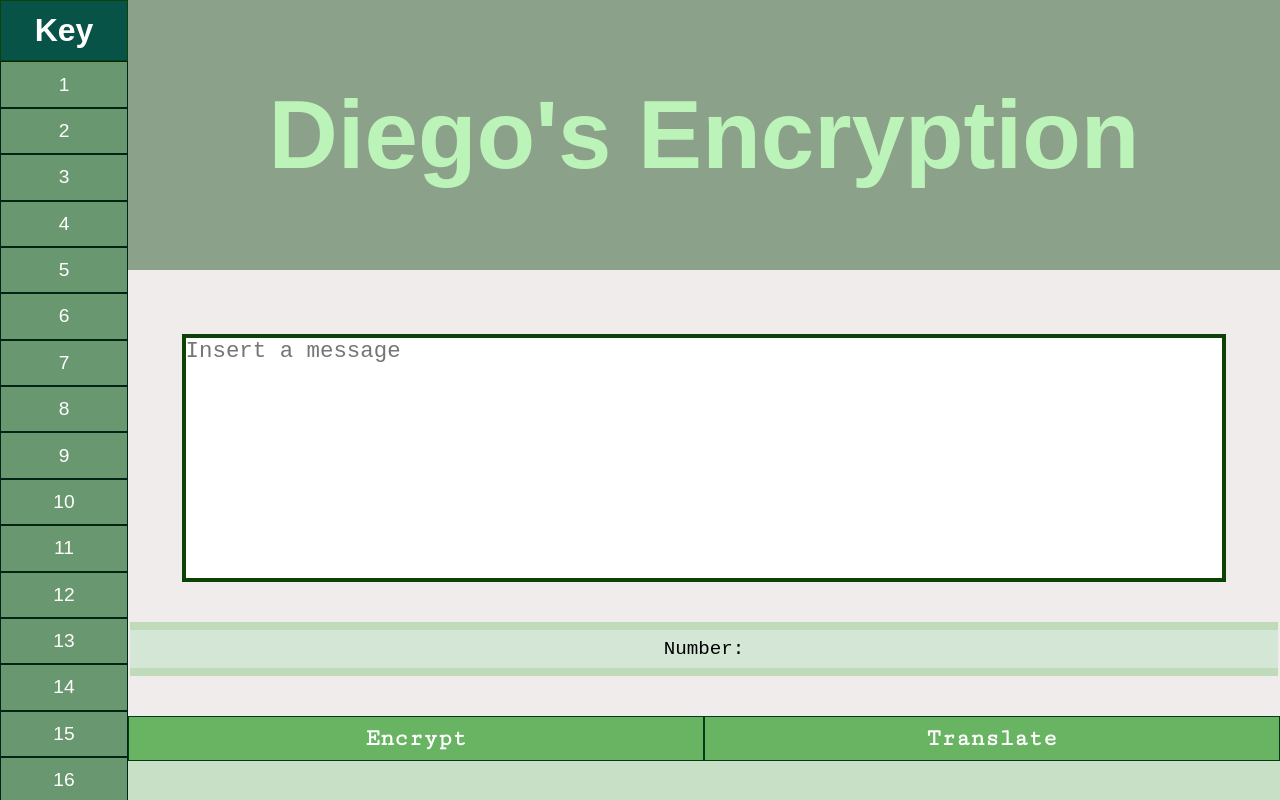
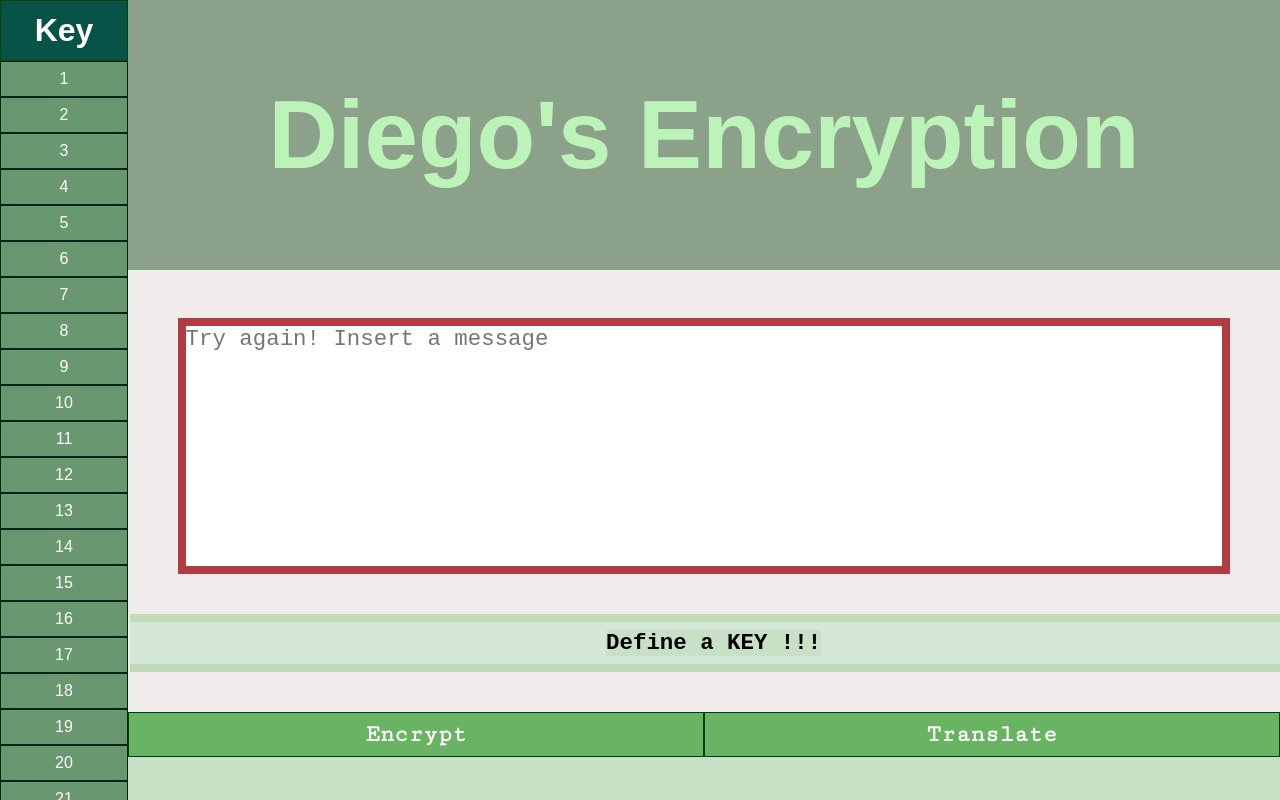
Before and after one commit to FabricioMoreno/Cesar-s-Encryption, a plain HTML site: page index.html in a window 1280 px wide. Both pictures are taken after a click on the button "Encrypt". Drawn offline with Linux system fonts and the light colour scheme.

Commit message:
Ya hay codigo de verificacion de campos y espacios vacios

```diff
--- a/index.css
+++ b/index.css
@@ -90,27 +90,24 @@
     display: flex;
     flex-direction: column;
 }
-#secondBody #text
-{
-    margin-top: 4rem;
-    border: 0.25rem solid rgb(13, 66, 6);
-    font-size: 1.4rem;
-    font-family: 'Source Code Pro', monospace;
-    background: #ffffff;
-}
 #secondBody p
 {
     background: rgb(212, 230, 214);
     text-align: center;
     margin: 2.5rem 0.1rem;
     font-family: 'Source Code Pro', monospace;
-    font-size: 1.2rem;
+    font-size: 1.4rem;
     padding: 0.5rem;
     border-top: 0.5rem  solid rgb(192, 219, 185);
     border-bottom: 0.5rem  solid rgb(192, 219, 185);
 }
-#text
+
+.text
 {
+    border: 0.25rem solid rgb(13, 66, 6);
+    font-size: 1.4rem;
+    font-family: 'Source Code Pro', monospace;
+    background: #ffffff;
     margin: 3rem auto 0 auto;
     min-width: 90%;
     max-width: 90%;
@@ -138,3 +135,24 @@
     font-weight: bold;
     font-size: 1.5rem;
 }
+
+/*-----------JS-----------*/
+.error
+{
+    border: 0.5rem solid rgb(177, 61, 67);
+    font-size: 1.4rem;
+    font-family: 'Source Code Pro', monospace;
+    background: #ffffff;
+    margin: 3rem auto 0 auto;
+    min-width: 90%;
+    max-width: 90%;
+    min-height: 15rem;
+    max-height: 15rem;
+    resize: none;
+}
+
+.errorKey{
+    display: block;
+    width: 100%;
+    background: #9dd6b3;
+}
--- a/index.html
+++ b/index.html
@@ -14,6 +14,34 @@
             <div id="key">
                 <div id="keyNumber" class="resize">
                     <h1>Key</h1>
+                    <input type="button" class="number" value="1">
+                    <input type="button" class="number" value="2">
+                    <input type="button" class="number" value="3">
+                    <input type="button" class="number" value="4">
+                    <input type="button" class="number" value="5">
+                    <input type="button" class="number" value="6">
+                    <input type="button" class="number" value="7">
+                    <input type="button" class="number" value="8">
+                    <input type="button" class="number" value="9">
+                    <input type="button" class="number" value="10">
+                    <input type="button" class="number" value="11">
+                    <input type="button" class="number" value="12">
+                    <input type="button" class="number" value="13">
+                    <input type="button" class="number" value="14">
+                    <input type="button" class="number" value="15">
+                    <input type="button" class="number" value="16">
+                    <input type="button" class="number" value="17">
+                    <input type="button" class="number" value="18">
+                    <input type="button" class="number" value="19">
+                    <input type="button" class="number" value="20">
+                    <input type="button" class="number" value="21">
+                    <input type="button" class="number" value="22">
+                    <input type="button" class="number" value="23">
+                    <input type="button" class="number" value="24">
+                    <input type="button" class="number" value="25">
+                    <input type="button" class="number" value="26">
+                    <input type="button" class="number" value="27">
+                   <!--
                     <button class="number">1</button>
                     <button class="number">2</button>
                     <button class="number">3</button>
@@ -41,6 +69,7 @@
                     <button class="number">25</button>
                     <button class="number">26</button>
                     <button class="number">27</button>
+                   -->
                 </div>
             </div>
         </div>
@@ -48,15 +77,16 @@
             <div id="encrypt">
                 <h1>Diego's Encryption</h1>
                 <div id="secondBody">
-                    <textarea name="" id="text" placeholder="Insert a message"></textarea>
-                    <p>Number:</p>
+                    <textarea class="text" name="" id="text" placeholder="Insert a message"></textarea>
+                    <p id="txtNumber">Number:</p>
                 </div>
                 <div id="button">
-                    <button class="button">Encrypt</button>
-                    <button class="button">Translate</button>
+                    <button class="button" id="btnEncrypt">Encrypt</button>
+                    <button class="button" id="btnTranslate">Translate</button>
                 </div>
             </div>
         </div>
     </div>
+    <script src="index.js"></script>
 </body>
 </html>
--- /dev/null
+++ b/index.js
@@ -0,0 +1,83 @@
+var keyNumber = document.getElementById("keyNumber");
+var key = keyNumber.getElementsByTagName("input");
+var txtNumber = document.getElementById("txtNumber");
+var cadenaBtn = document.getElementById("button");
+var btn = cadenaBtn.getElementsByTagName("button");
+var btnEncrypt = document.getElementById("btnEncrypt");
+var btnTranslate = document.getElementById("btnTranslate");
+var num;
+console.log(btn[0]);
+
+/*Insertar numero en la barra de NUMBER:*/
+function insertNumber(num){
+    txtNumber.innerHTML = "Number: "+num;
+}
+function btnKey(){
+    var number = this.value;
+    insertNumber(number);
+    num = number;
+}
+function KeyListener(){
+    for(var i=0;i<key.length;i++){
+        key[i].addEventListener("click",btnKey);
+    }
+}
+KeyListener();
+/*-------------------ENCRIPTAR--------*/
+/*HACER LA CONVERSION DE ENCRYPT Y TRASLATE, FORMAR UN ARREGLO */
+function translate(num,txt){
+    alert("transalte"+txt+num);
+}
+function encrypt(num,txt){
+    alert("encrypt"+txt+num);
+}
+function comprobarCampos(num,txt){
+    var setClass = document.getElementById("text");
+    if(num==undefined | txt == ""){
+        if(num == undefined){
+            txtNumber.innerHTML = "<b>Define a KEY !!!</b>";
+            txtNumber.setAttribute("class","errorKey");
+        }
+        if(txt == ""){
+            setClass.setAttribute("class","error");
+            setClass.setAttribute("placeholder","Try again! Insert a message");
+        }
+        else{
+            setClass.setAttribute("class","text");
+            setClass.setAttribute("placeholder","Insert a message");
+        }
+    }
+    else if(txt != ""){
+        setClass.setAttribute("class","text");
+        setClass.setAttribute("placeholder","Insert a message");
+        return true;
+    }
+}
+function comprobarBtn(){
+    var txt = document.getElementById("text").value;
+    if(this.innerHTML == "Encrypt"){
+        if(comprobarCampos(num,txt)==true){
+            encrypt(num,txt);
+        }
+    }
+    else{
+        if(comprobarCampos(num,txt)==true){
+            translate(num,txt);
+        }
+    }
+}
+function btnListener(){
+    for(var i=0;i<btn.length;i++){
+        btn[i].addEventListener("click",comprobarBtn);
+    }
+}
+
+btnListener();
+
+/*function encrypt(){
+    if(btnEncrypt == ){
+        alert("soy encrypt");
+    }
+    else{
+        alert("soy translate");
+    }*/
```
